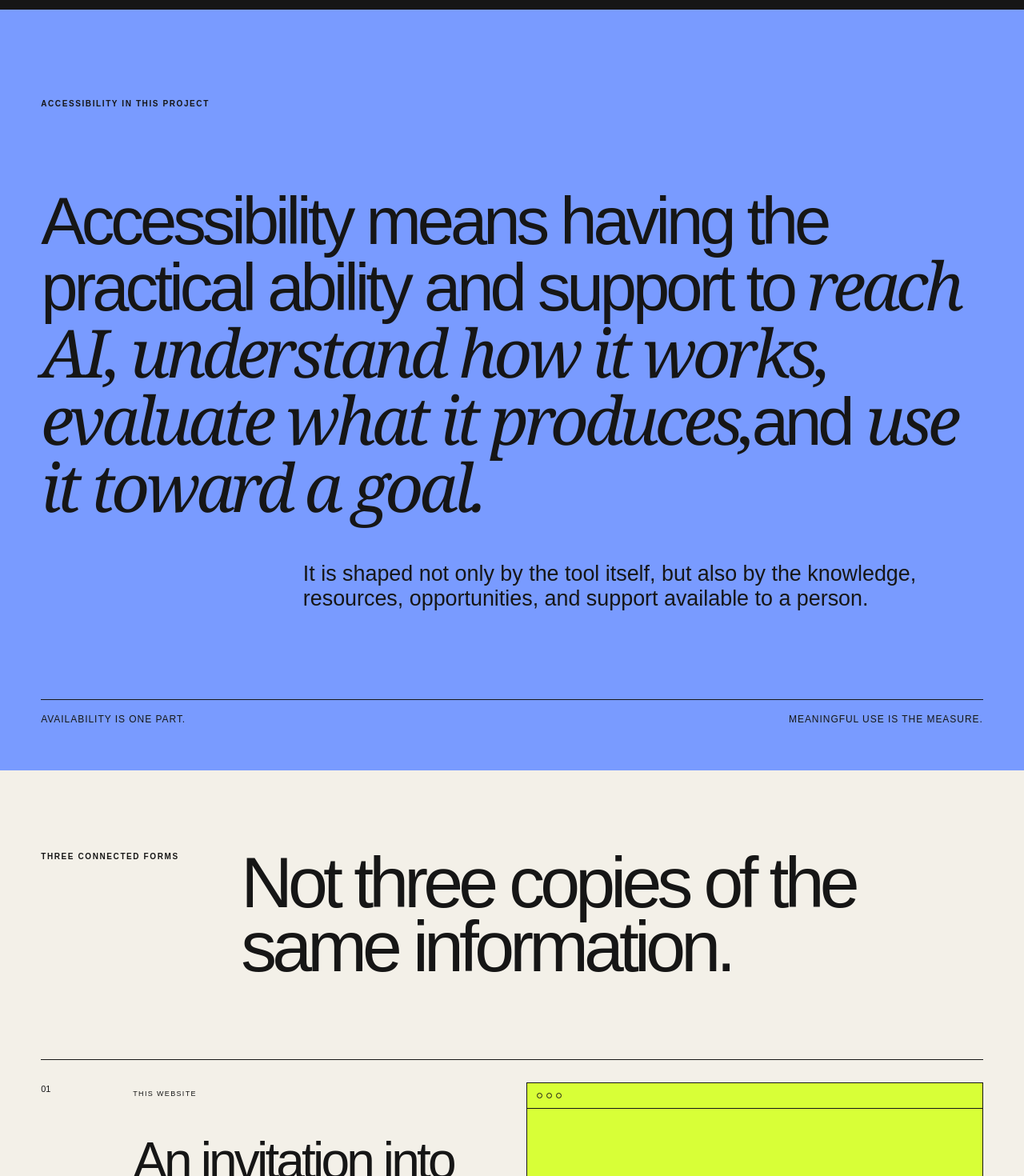
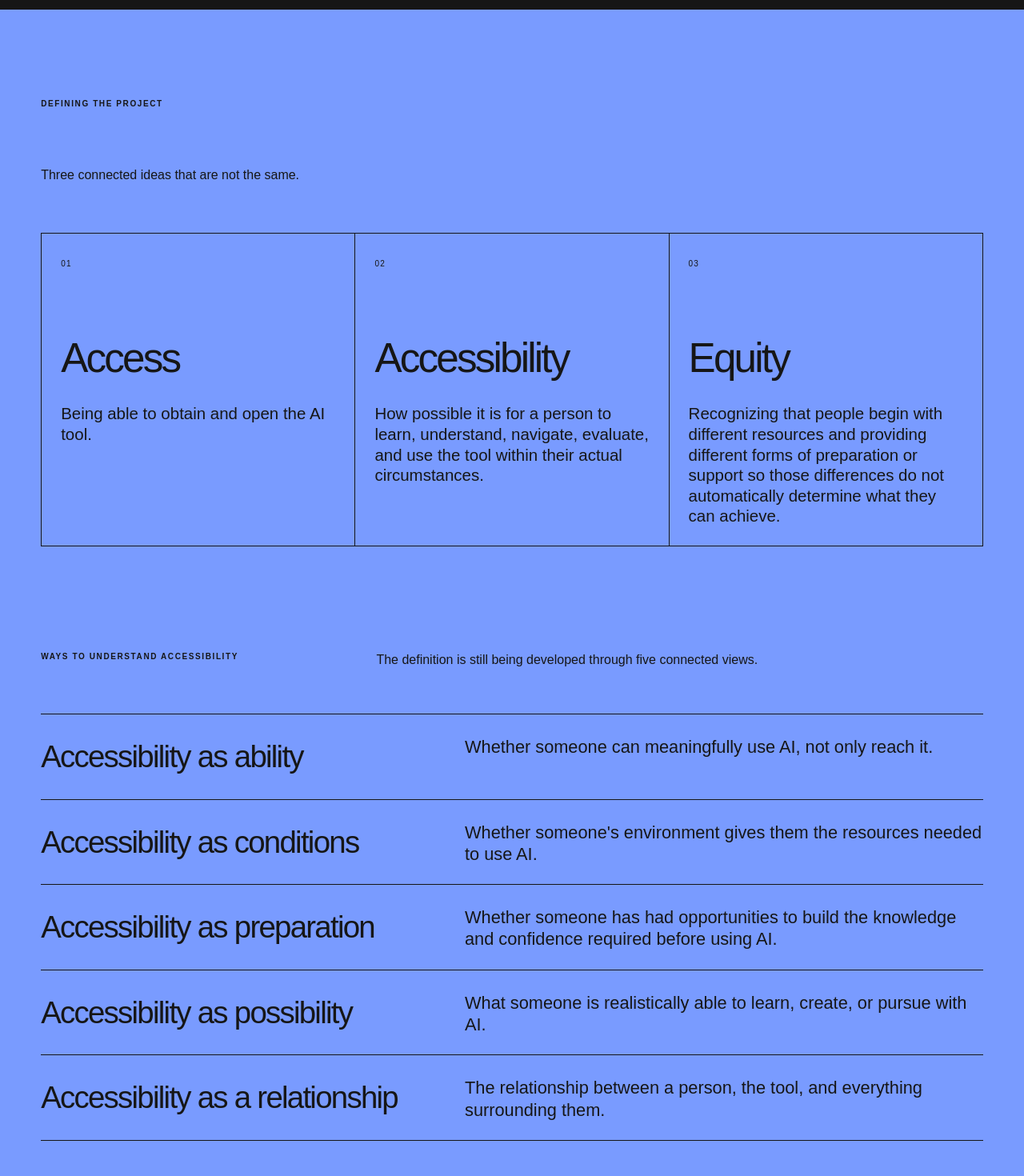
Before and after one commit to Nicoleluu/Access-Is-Not-Equity, a Next.js app: page / in a window 1280 px wide. Shown: the part 3640-5110 px from the top of the page at 80% size. Built offline with nearby package versions, Linux system fonts and the light colour scheme.

Commit message:
Expand accessibility definition framework

```diff
--- a/app/globals.css
+++ b/app/globals.css
@@ -79,9 +79,20 @@ a { color: inherit; }
 .working-chain i { height: 1px; background: var(--signal); }
 
 .definition-section { padding: 110px 4vw 55px; background: var(--blue); }
-.definition-section blockquote { margin: 100px 0 50px; max-width: 1450px; font-size: clamp(42px, 6.5vw, 105px); line-height: .96; letter-spacing: -.06em; }
+.definition-section > h2 { max-width: 900px; margin: 70px 0 60px; }
 .definition-section em { font-family: Georgia, serif; font-weight: 400; }
-.definition-context { max-width: 850px; margin: 0 0 110px auto; font-size: clamp(20px, 2.1vw, 34px); line-height: 1.15; }
+.term-grid { display: grid; grid-template-columns: repeat(3, 1fr); border-top: 1px solid; border-left: 1px solid; }
+.term-grid article { min-height: 310px; padding: 24px; border-right: 1px solid; border-bottom: 1px solid; }
+.term-grid small { font-size: 10px; letter-spacing: .12em; }
+.term-grid h3 { margin: 70px 0 18px; font-size: clamp(32px, 4vw, 64px); font-weight: 500; letter-spacing: -.055em; }
+.term-grid p { max-width: 520px; font-size: clamp(17px, 1.6vw, 24px); line-height: 1.25; }
+.interpretation-head { display: grid; grid-template-columns: 1fr 2fr; gap: 40px; align-items: start; margin: 130px 0 55px; }
+.interpretation-head h2 { margin: 0; max-width: 950px; }
+.interpretation-list { border-top: 1px solid; }
+.interpretation-list article { display: grid; grid-template-columns: 1fr 1.35fr; gap: 50px; padding: 24px 0; border-bottom: 1px solid; }
+.interpretation-list h3 { margin: 0; font-size: clamp(24px, 3vw, 48px); font-weight: 500; letter-spacing: -.045em; }
+.interpretation-list p { margin: 3px 0 0; max-width: 680px; font-size: clamp(17px, 1.7vw, 25px); line-height: 1.25; }
+.definition-section .definition-statement { margin: 140px 0 120px; max-width: 1450px; font-size: clamp(42px, 6.5vw, 105px); line-height: .96; letter-spacing: -.06em; }
 .definition-foot { display: flex; justify-content: space-between; border-top: 1px solid; padding-top: 15px; font-size: 12px; text-transform: uppercase; letter-spacing: .08em; }
 
 .forms-section { padding: 100px 4vw; }
@@ -154,6 +165,8 @@ footer a { color: var(--signal); }
   .access-compare { grid-template-columns: 1fr; }.not-equal { height: 90px; }.access-compare article { min-height: 270px; }
   .field { min-height: 900px; }.country-field { grid-template-columns: 1fr; height: auto; }.same-tool,.field-note { grid-column: 1; }.country-column { min-height: 500px; }
   .working-chain { display: flex; flex-direction: column; align-items: flex-start; }.working-chain i { width: 50px; }
+  .term-grid { grid-template-columns: 1fr; }.term-grid article { min-height: auto; }.term-grid h3 { margin-top: 42px; }
+  .interpretation-head,.interpretation-list article { grid-template-columns: 1fr; gap: 18px; }
   .definition-foot { flex-direction: column; gap: 12px; }
   .form { grid-template-columns: 45px 1fr; }.form > div:last-child { grid-column: 1 / -1; min-height: 450px; }.form h3 { margin-top: 28px; }
   .drawing-form { min-height: auto; }.drawing-summary { position: static; }.before-prompt-plan { grid-column: 1 / -1; }
--- a/app/page.tsx
+++ b/app/page.tsx
@@ -115,19 +115,63 @@ export default function Home() {
       </section>
 
       <section className="definition-section">
-        <p className="margin-label">ACCESSIBILITY IN THIS PROJECT</p>
-        <blockquote>
-          Accessibility means having the practical ability and support to
-          <em> reach AI, understand how it works, evaluate what it produces,</em>
-          and <em>use it toward a goal.</em>
+        <p className="margin-label">DEFINING THE PROJECT</p>
+        <h2>Three connected ideas that are not the same.</h2>
+
+        <div className="term-grid">
+          <article>
+            <small>01</small>
+            <h3>Access</h3>
+            <p>Being able to obtain and open the AI tool.</p>
+          </article>
+          <article>
+            <small>02</small>
+            <h3>Accessibility</h3>
+            <p>How possible it is for a person to learn, understand, navigate, evaluate, and use the tool within their actual circumstances.</p>
+          </article>
+          <article>
+            <small>03</small>
+            <h3>Equity</h3>
+            <p>Recognizing that people begin with different resources and providing different forms of preparation or support so those differences do not automatically determine what they can achieve.</p>
+          </article>
+        </div>
+
+        <div className="interpretation-head">
+          <p className="margin-label">WAYS TO UNDERSTAND ACCESSIBILITY</p>
+          <h2>The definition is still being developed through five connected views.</h2>
+        </div>
+
+        <div className="interpretation-list">
+          <article>
+            <h3>Accessibility as ability</h3>
+            <p>Whether someone can meaningfully use AI, not only reach it.</p>
+          </article>
+          <article>
+            <h3>Accessibility as conditions</h3>
+            <p>Whether someone&apos;s environment gives them the resources needed to use AI.</p>
+          </article>
+          <article>
+            <h3>Accessibility as preparation</h3>
+            <p>Whether someone has had opportunities to build the knowledge and confidence required before using AI.</p>
+          </article>
+          <article>
+            <h3>Accessibility as possibility</h3>
+            <p>What someone is realistically able to learn, create, or pursue with AI.</p>
+          </article>
+          <article>
+            <h3>Accessibility as a relationship</h3>
+            <p>The relationship between a person, the tool, and everything surrounding them.</p>
+          </article>
+        </div>
+
+        <blockquote className="definition-statement">
+          A tool may be available to many people, but what they can understand,
+          do, and pursue with it depends on the <em>preparation, knowledge,
+          support, and opportunities</em> available to them.
         </blockquote>
-        <p className="definition-context">
-          It is shaped not only by the tool itself, but also by the knowledge,
-          resources, opportunities, and support available to a person.
-        </p>
         <div className="definition-foot">
-          <span>Availability is one part.</span>
-          <span>Meaningful use is the measure.</span>
+          <span>Access opens the tool.</span>
+          <span>Accessibility shapes what becomes possible.</span>
         </div>
       </section>
 
```
